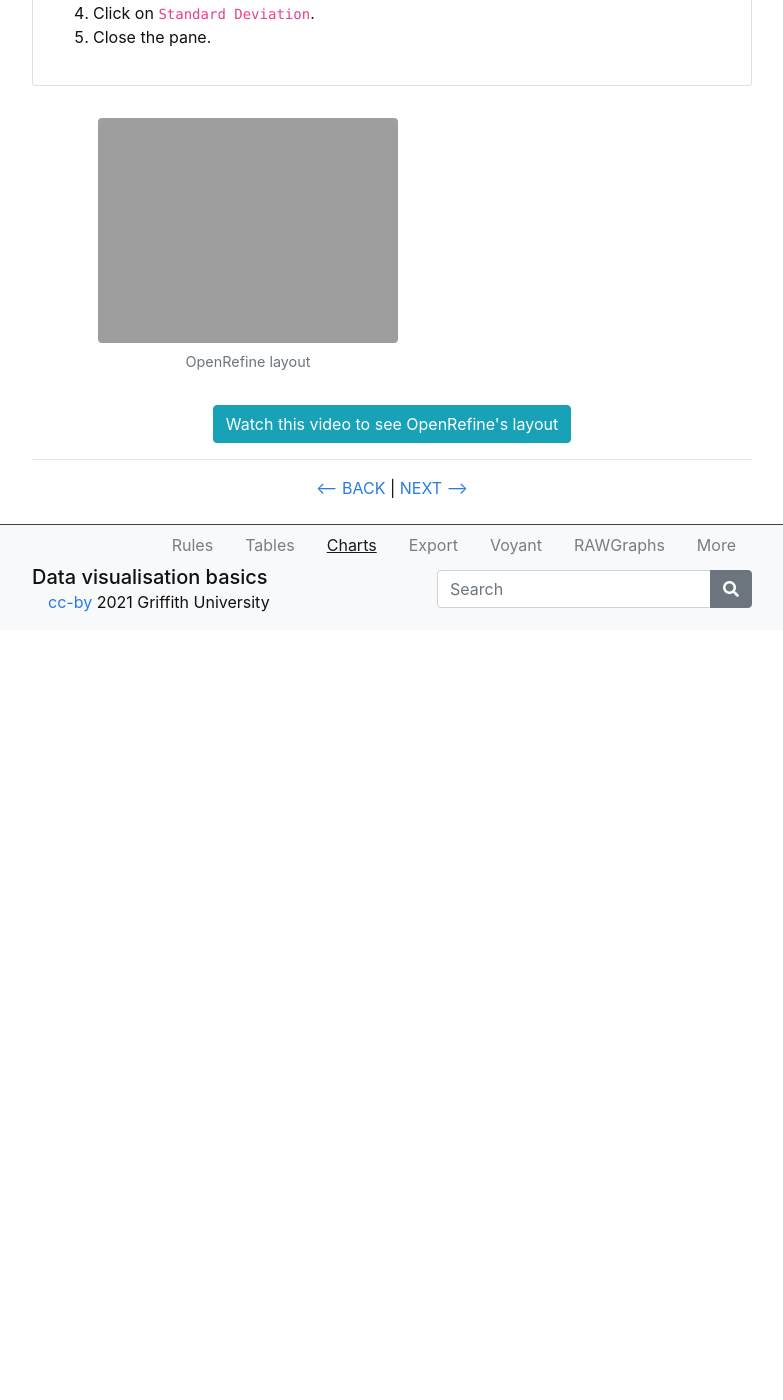
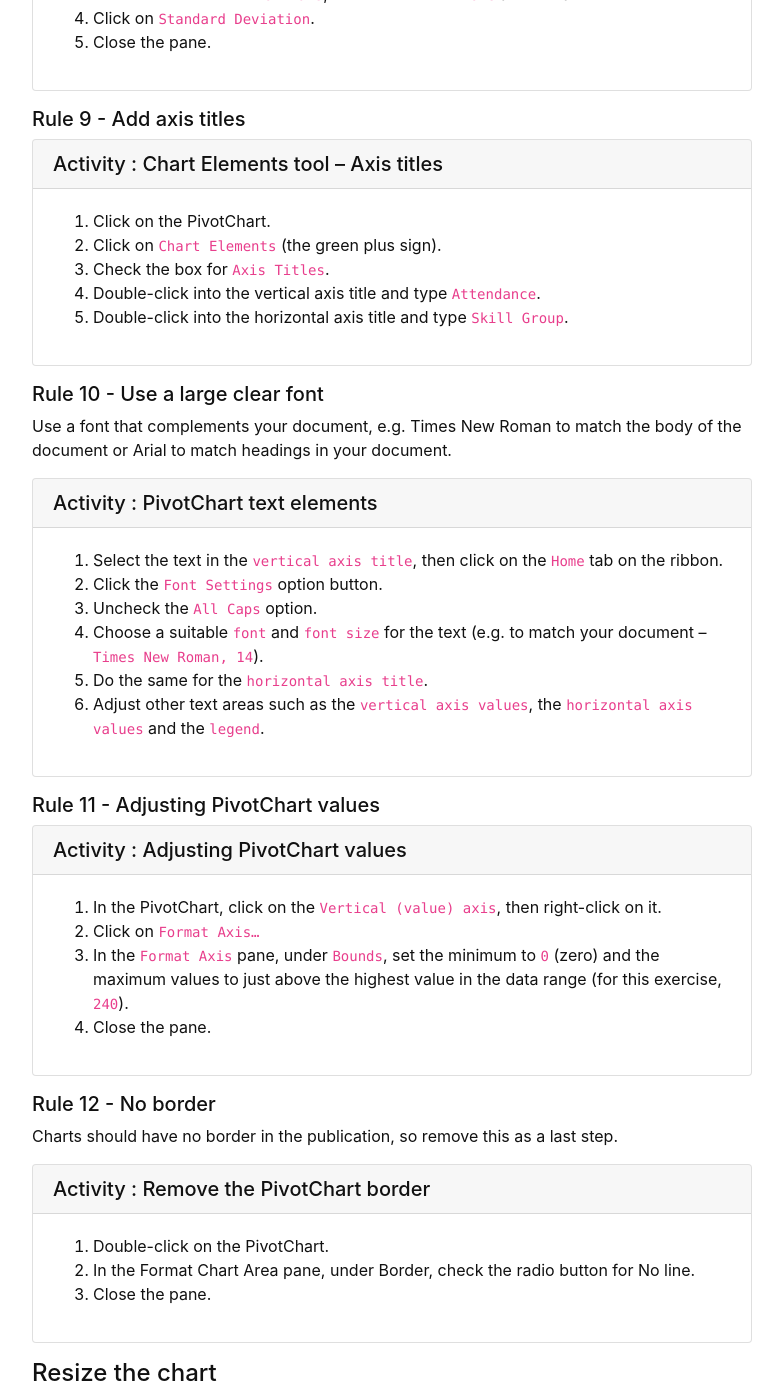
Before and after one commit to GULibrarySandbox/data-vis-basics, a Jekyll site: the page built from content/3-charts.md, in a window 1280 px wide and 1400 px high, scrolled down 4950 px. Shown: the whole window, without its empty margins (248-1031 px from the left). Built offline with Jekyll 4.4.1, drawn with Linux system fonts in a browser that asks for light colours; before the commit the page ends 5580 px from its top, so only the background shows below that; some of the changed text lies outside the part shown.

Commit message:
Update 3-charts.md

```diff
--- a/content/3-charts.md
+++ b/content/3-charts.md
@@ -42,7 +42,7 @@ As you have seen, Excel produces an aesthetically pleasing chart that is formatt
 
 -----
 
-### Chart tools
+## Chart tools
 
 The following sections describe how to prepare your chart for publication.
 
@@ -53,7 +53,6 @@ When the chart is selected, the `PivotChart Tools` contextual tab is added to th
 
 
 ##### Rule 1 – Start with a clean chart
-
 {% capture text %}
 Hide the PivotChart fields
 
@@ -63,7 +62,6 @@ Hide the PivotChart fields
 
 
 ##### Rule 2 – Remove the gap between the columns in a column chart
-
 {% capture text %}
 Chart Style
 
@@ -109,7 +107,6 @@ While some publications are printed in full colour this can be a very expensive
 Many formatting commands are featured in the `Chart Elements` menu which is shown as a green “plus” sign beside the chart itself.
 
 ##### Rule 4 - Legend to be displayed at the top-right of the chart
-
 {% capture text %}
 Legend
 1. Click on the PivotChart.
@@ -121,7 +118,6 @@ Legend
 {% include card.md header="Activity : Chart Elements tool - Legend" text=text %}
 
 ##### Rule 5 - Enhance the horizontal axis bar settings
-
 {% capture text %}
 Major Gridlines (horizontal)
 1. Click on the PivotChart.
@@ -135,7 +131,6 @@ Major Gridlines (horizontal)
 {% include card.md header="Activity : Chart Elements tool – Horizontal axis" text=text %}
 
 ##### Rule 6 - Enhance the vertical axis bar to match the horizontal
-
 {% capture text %}
 Major Gridlines (vertical)
 1. Click on the PivotChart.
@@ -171,6 +166,60 @@ If error bars are used, they must be described in the Figure caption in the docu
 5. Close the pane.{% endcapture %}
 {% include card.md header="Activity : Chart Elements tool – Error bars" text=text %}
 
+
+##### Rule 9 - Add axis titles
+{% capture text %}
+1. Click on the PivotChart.
+2. Click on `Chart Elements` (the green plus sign).
+3. Check the box for `Axis Titles`.
+4. Double-click into the vertical axis title and type `Attendance`.
+5. Double-click into the horizontal axis title and type `Skill Group`.{% endcapture %}
+{% include card.md header="Activity : Chart Elements tool – Axis titles" text=text %}
+
+##### Rule 10 - Use a large clear font
+
+Use a font that complements your document, e.g. Times New Roman to match the body of the document or Arial to match headings in your document.
+{% capture text %}
+1. Select the text in the `vertical axis title`, then click on the `Home` tab on the ribbon.
+2. Click the `Font Settings` option button.
+3. Uncheck the `All Caps` option.
+4. Choose a suitable `font` and `font size` for the text (e.g. to match your document – `Times New Roman, 14`).
+5. Do the same for the `horizontal axis title`.
+6. Adjust other text areas such as the `vertical axis values`, the `horizontal axis values` and the `legend`.{% endcapture %}
+{% include card.md header="Activity : PivotChart text elements" text=text %}
+
+##### Rule 11 - Adjusting PivotChart values
+{% capture text %}
+1. In the PivotChart, click on the `Vertical (value) axis`, then right-click on it.
+2. Click on `Format Axis…`
+3. In the `Format Axis` pane, under `Bounds`, set the minimum to `0` (zero) and the maximum values to just above the highest value in the data range (for this exercise, `240`).
+4. Close the pane.{% endcapture %}
+{% include card.md header="Activity : Adjusting PivotChart values" text=text %}
+
+##### Rule 12 - No border
+
+Charts should have no border in the publication, so remove this as a last step.
+{% capture text %}
+1. Double-click on the PivotChart.
+2. In the Format Chart Area pane, under Border, check the radio button for No line.
+3. Close the pane.{% endcapture %}
+{% include card.md header="Activity : Remove the PivotChart border" text=text %}
+
+#### Resize the chart
+
+Excel’s graphical user interface (GUI) allows for resizing of the chart without distorting the content. The chart will not retain this quality once exported from Excel, so resize the image to a suitable size that:
+  (a) won’t need too much resizing in the Word document; and
+  (b) can be applied to every chart created to maintain consistency
+
+{% capture text %}
+1. Decide on a good size for your chart (e.g. 9cm (h) x 15cm (w)).
+2. Use the resize handles to manually resize the chart. To maintain perspective, hold down the <Shift> key as you drag.
+OR
+3. Click on the Format group on the PivotChart Tools contextual tab and adjust the sizing numerically in the Size group.
+4. Take note of the physical dimensions so you can apply the same dimensions to other charts.{% endcapture %}
+{% include card.md header="Activity : Resize the chart" text=text %}
+
+
 {% include figure.html img="ORLayout.png" alt="OpenRefine layout" caption="OpenRefine layout" width="75%" %}
 {% include button.md text="Watch this video to see OpenRefine's layout" link="https://vimeo.com/412542634/f5b1ced9b9" color="info" %}
 
```
